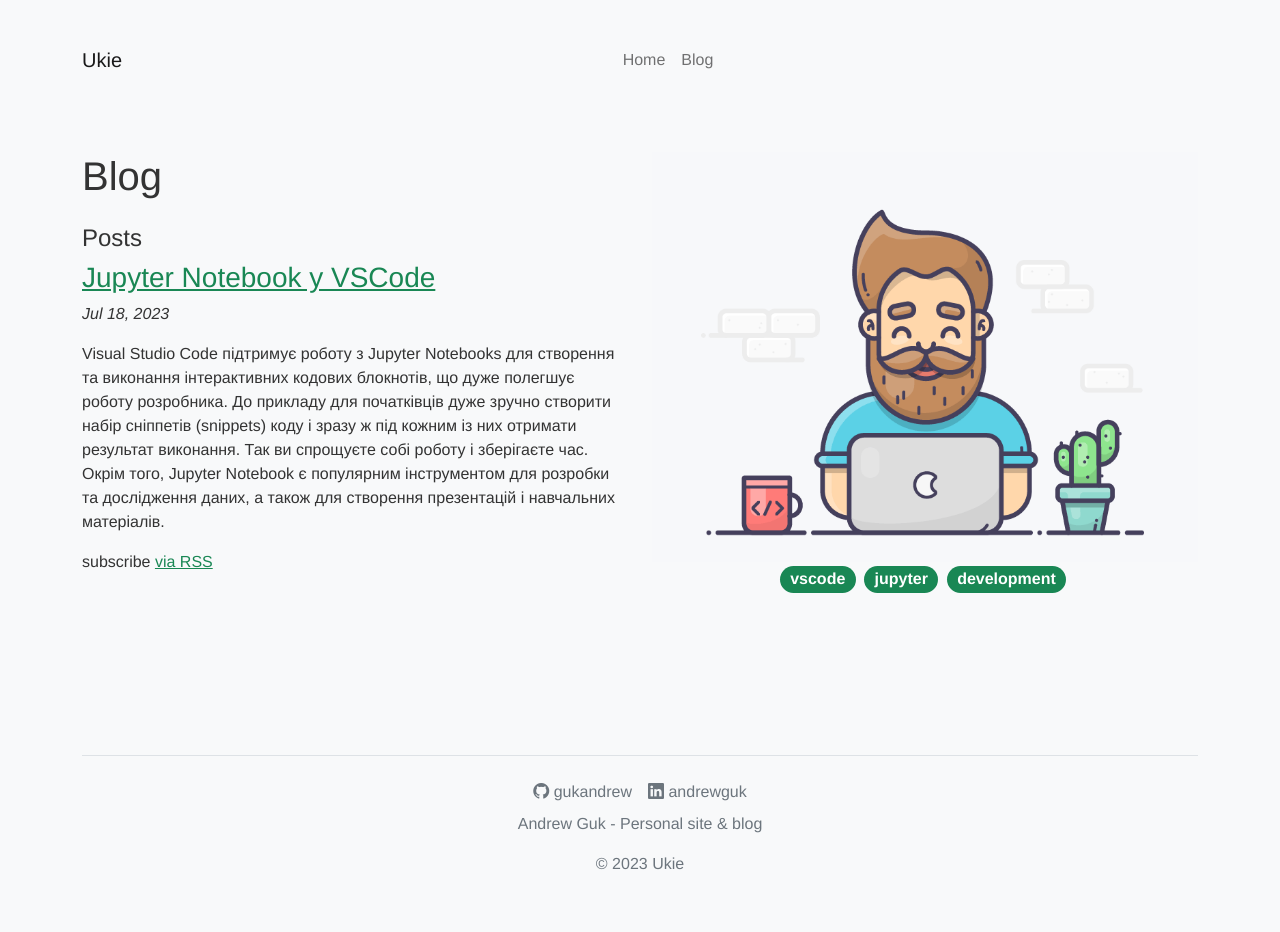
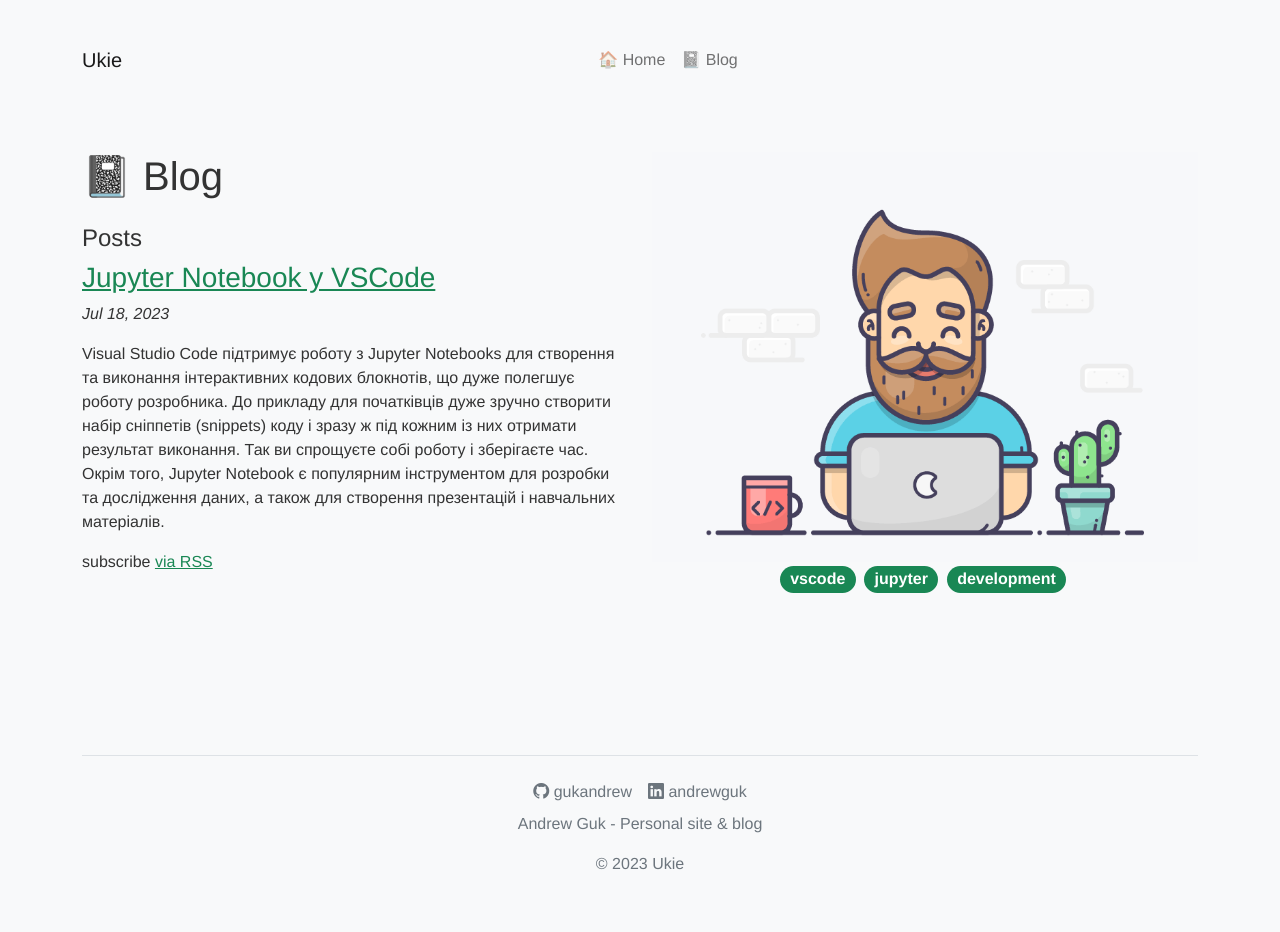
Before and after one commit to gukandrew/ukie.me, a Jekyll site: the page built from blog.markdown, in a window 1280 px wide. Built offline with Jekyll 4.4.1, drawn with Linux system fonts in a browser that asks for light colours; nearby versions of some CDN libraries.

Commit message:
Add icons gor Home and Blog

```diff
--- a/_includes/header.html
+++ b/_includes/header.html
@@ -13,7 +13,7 @@
         {%- if page_paths -%}
         <ul class="navbar-nav mx-auto my-2 my-lg-0 navbar-nav-scroll" style="--bs-scroll-height: 100px;">
           <li class="nav-item">
-            <a class="nav-link" href="{{ "/" | relative_url }}">Home</a>
+            <a class="nav-link" href="{{ "/" | relative_url }}">🏠 Home</a>
           </li>
           {%- for path in page_paths -%}
             {%- assign my_page = site.pages | where: "path", path | first -%}
--- a/blog.markdown
+++ b/blog.markdown
@@ -3,7 +3,7 @@
 # To modify the layout, see https://jekyllrb.com/docs/themes/#overriding-theme-defaults
 
 layout: blog
-title: Blog
+title: 📓 Blog
 title_additional:
 permalink: /blog/
 published: true
```
